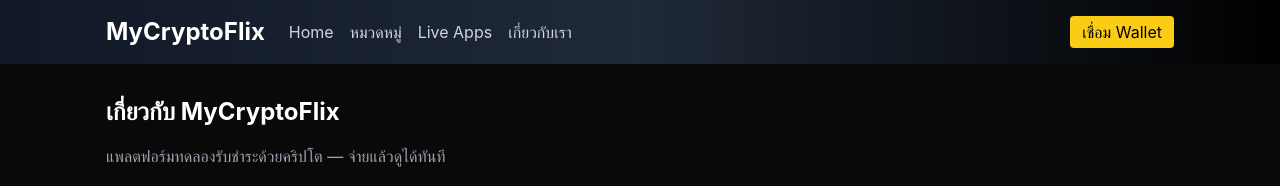
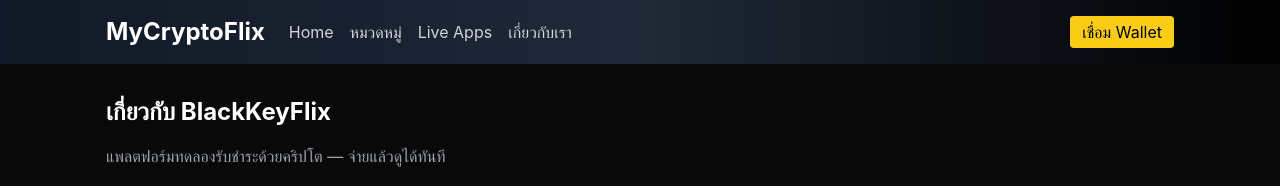
Before and after one commit to aitthiphon0922-cloud/arty-movie, a Next.js app: page /about in a window 1280 px wide. Shown: the top 186 px of the page. Built offline with nearby package versions, Linux system fonts and the light colour scheme.

Commit message:
AboutBlackKeyFlix

```diff
--- a/pages/about.js
+++ b/pages/about.js
@@ -5,7 +5,7 @@
     <div>
       <Header onNavigate={(p)=>{ if(p==='home') window.location.href='/'}} />
       <main className="container py-8">
-        <h1 className="text-2xl font-bold mb-4">เกี่ยวกับ MyCryptoFlix</h1>
+        <h1 className="text-2xl font-bold mb-4">เกี่ยวกับ BlackKeyFlix</h1>
         <p className="text-gray-400">แพลตฟอร์มทดลองรับชำระด้วยคริปโต — จ่ายแล้วดูได้ทันที</p>
       </main>
     </div>
```
